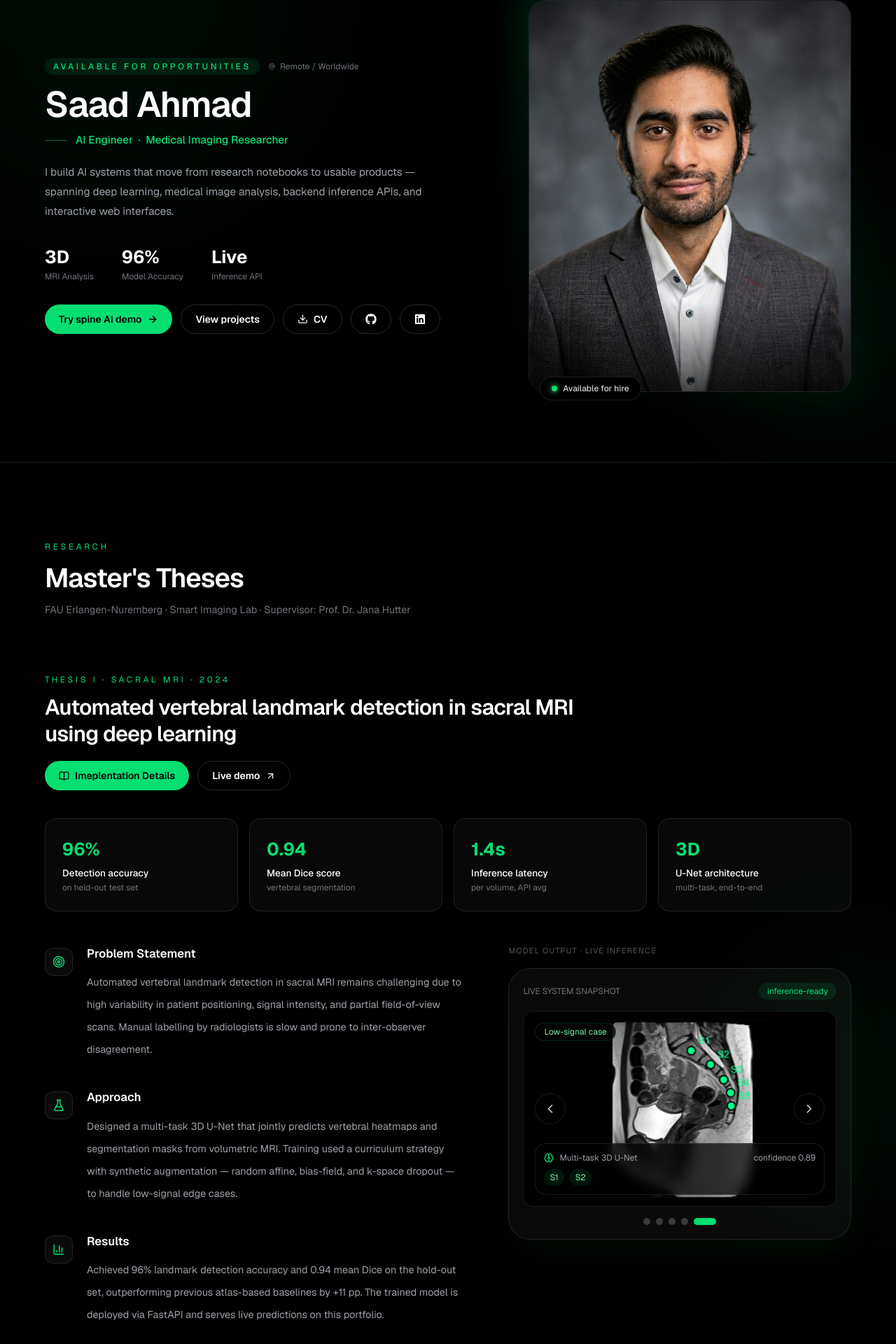
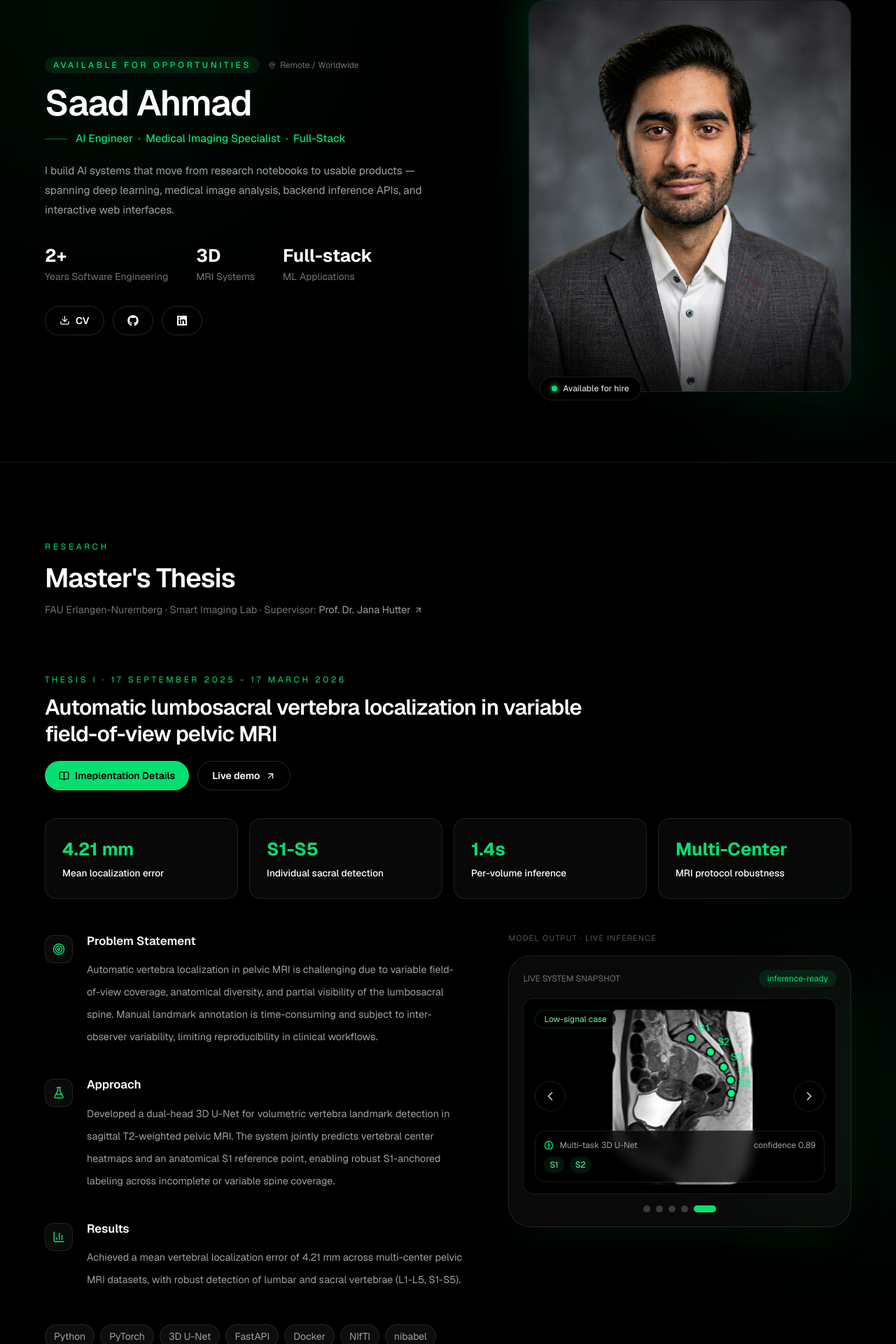
Before and after one commit to saad415/saad-ai-portfolio, a Next.js app: page / in a window 1280 px wide. Shown: the part 140-2060 px from the top of the page at 70% size. Built offline with nearby package versions, Linux system fonts and the light colour scheme.

Commit message:
updated text of thesis on main page.tsx

```diff
--- a/app/page.tsx
+++ b/app/page.tsx
@@ -7,15 +7,6 @@ import type { Project }  from "@/components/ProjectsSection";
 
 // ── Add your real projects here ──
 const projects: Project[] = [
-  {
-    title: "Spine Landmark Detection",
-    category: "Medical AI",
-    categoryTag: "AI/ML",
-    description:
-      "Production 3D U-Net that detects vertebral landmarks in sacral MRI with 96% accuracy. Served live via FastAPI.",
-    tech: ["PyTorch", "FastAPI", "Docker", "Next.js"],
-    href: "/projects/spine-demo",
-  },
   {
     title: "MRI Preprocessing Pipeline",
     category: "MLOps",
--- a/app/projects/spine-demo/page.tsx
+++ b/app/projects/spine-demo/page.tsx
@@ -4,7 +4,6 @@ import { useState } from "react";
 import { Upload, Brain, FileJson, ShieldAlert, Loader2 } from "lucide-react";
 import NiftiViewer from "@/components/NiftiViewer";
 import Navbar from "@/components/Navbar";
-import SpineOverview from "@/components/SpineOverview";
 
 const SAMPLE_CASES = [
   {
@@ -334,17 +333,6 @@ export default function SpineDemoPage() {
               </div>
             )}
 
-            {predictionResult && (
-              <div className="mt-6 rounded-2xl border border-green-400/20 bg-black/50 p-4">
-                <h3 className="mb-3 font-semibold text-green-400">
-                  Backend Response
-                </h3>
-
-                <pre className="overflow-auto text-xs text-gray-300">
-                  {JSON.stringify(predictionResult, null, 2)}
-                </pre>
-              </div>
-            )}
           </div>
 
           <div className="rounded-3xl border border-white/10 bg-white/[0.03] p-8">
@@ -360,7 +348,6 @@ export default function SpineDemoPage() {
         </div>
       </section>
 
-      <SpineOverview />
     </main>
   );
 }
--- a/components/Hero.tsx
+++ b/components/Hero.tsx
@@ -1,15 +1,13 @@
 "use client";
 
-import { ArrowRight, MapPin, Download } from "lucide-react";
+import { MapPin, Download } from "lucide-react";
 import { FaGithub, FaLinkedin } from "react-icons/fa";
 import Image from "next/image";
 
-const roles = ["AI Engineer", "Medical Imaging Researcher", "Full-Stack Developer"];
-
 const stats = [
-  { value: "3D",   label: "MRI Analysis" },
-  { value: "96%",  label: "Model Accuracy" },
-  { value: "Live", label: "Inference API" },
+  { value: "2+", label: "Years Software Engineering" },
+  { value: "3D", label: "MRI Systems" },
+  { value: "Full-stack", label: "ML Applications" },
 ];
 
 export default function Hero() {
@@ -47,7 +45,7 @@ export default function Hero() {
               className="font-medium text-green-400"
               style={{ fontSize: "clamp(0.8rem, 1.2vw, 1.2rem)" }}
             >
-              {roles[0]} &nbsp;·&nbsp; {roles[1]}
+              AI Engineer &nbsp;·&nbsp; Medical Imaging Specialist &nbsp;·&nbsp; Full-Stack
             </span>
           </div>
 
@@ -70,25 +68,13 @@ export default function Hero() {
                 >
                   {s.value}
                 </span>
-                <span className="text-xs text-zinc-500">{s.label}</span>
+                <span className="text-sm text-zinc-500">{s.label}</span>
               </div>
             ))}
           </div>
 
           {/* CTA buttons */}
           <div className="anim-fade-up anim-delay-6 mt-8 flex flex-wrap gap-3">
-            <a
-              href="/projects/spine-demo"
-              className="inline-flex items-center gap-2 rounded-full bg-green-400 px-5 py-2.5 text-sm font-semibold text-black transition hover:bg-green-300"
-            >
-              Try spine AI demo <ArrowRight size={16} />
-            </a>
-            <a
-              href="#projects"
-              className="inline-flex items-center gap-2 rounded-full border border-white/15 px-5 py-2.5 text-sm font-semibold text-white transition hover:border-green-400 hover:text-green-400"
-            >
-              View projects
-            </a>
             <a
               href="/Saad_Ahmad_CV.pdf"
               download
--- a/components/ResearchSection.tsx
+++ b/components/ResearchSection.tsx
@@ -55,6 +55,9 @@ const StackChips = ({ stack }: { stack: string[] }) => (
   </div>
 );
 
+const JANA_HUTTER_SCHOLAR_URL =
+  "https://scholar.google.com/citations?hl=en&user=Wwj1FxcAAAAJ";
+
 /* ── Main component ── */
 
 export default function ResearchSection() {
@@ -76,10 +79,18 @@ export default function ResearchSection() {
           className="font-semibold leading-tight tracking-tight"
           style={{ fontSize: "clamp(1.6rem, 3vw, 3.5rem)" }}
         >
-          Master's Theses
+          Master&apos;s Thesis
         </h2>
         <p style={{ fontSize: "clamp(0.9rem, 1.05vw, 1.1rem)" }} className="mt-3 text-zinc-500">
-          FAU Erlangen-Nuremberg · Smart Imaging Lab · Supervisor: Prof. Dr. Jana Hutter
+          FAU Erlangen-Nuremberg · Smart Imaging Lab · Supervisor:{" "}
+          <a
+            href={JANA_HUTTER_SCHOLAR_URL}
+            target="_blank"
+            rel="noopener noreferrer"
+            className="inline-flex items-center gap-1 text-zinc-400 transition hover:text-green-400"
+          >
+            Prof. Dr. Jana Hutter <ArrowUpRight size={13} />
+          </a>
         </p>
       </motion.div>
 
@@ -93,12 +104,12 @@ export default function ResearchSection() {
         transition={{ duration: 0.6 }}
       >
         <div className="mb-10">
-          <SectionTag>Thesis I · Sacral MRI · 2024</SectionTag>
+          <SectionTag>Thesis I · 17 September 2025 - 17 March 2026</SectionTag>
           <h3
             className="max-w-3xl font-semibold leading-tight tracking-tight"
             style={{ fontSize: "clamp(1.3rem, 2.4vw, 2.8rem)" }}
           >
-            Automated vertebral landmark detection in sacral MRI using deep learning
+            Automatic lumbosacral vertebra localization in variable field-of-view pelvic MRI
           </h3>
           <div className="mt-5 flex flex-wrap gap-3">
             <a
@@ -118,19 +129,19 @@ export default function ResearchSection() {
 
         <div className="mb-12 grid grid-cols-2 gap-4 lg:grid-cols-4">
           {[
-            { value: "96%",  label: "Detection accuracy", sub: "on held-out test set" },
-            { value: "0.94", label: "Mean Dice score",     sub: "vertebral segmentation" },
-            { value: "1.4s", label: "Inference latency",   sub: "per volume, API avg" },
-            { value: "3D",   label: "U-Net architecture",  sub: "multi-task, end-to-end" },
+            { value: "4.21 mm", label: "Mean localization error", sub: "" },
+            { value: "S1-S5", label: "Individual sacral detection", sub: "" },
+            { value: "1.4s", label: "Per-volume inference", sub: "" },
+            { value: "Multi-Center", label: "MRI protocol robustness", sub: "" },
           ].map((m, i) => <MetricCard key={m.label} {...m} delay={i * 0.07} />)}
         </div>
 
         <div className="grid gap-12 lg:grid-cols-[1.1fr_0.9fr] lg:items-start lg:gap-16">
           <div className="flex flex-col gap-10">
             {[
-              { icon: Target,       title: "Problem Statement", body: "Automated vertebral landmark detection in sacral MRI remains challenging due to high variability in patient positioning, signal intensity, and partial field-of-view scans. Manual labelling by radiologists is slow and prone to inter-observer disagreement." },
-              { icon: FlaskConical, title: "Approach",          body: "Designed a multi-task 3D U-Net that jointly predicts vertebral heatmaps and segmentation masks from volumetric MRI. Training used a curriculum strategy with synthetic augmentation — random affine, bias-field, and k-space dropout — to handle low-signal edge cases." },
-              { icon: BarChart3,    title: "Results",           body: "Achieved 96% landmark detection accuracy and 0.94 mean Dice on the hold-out set, outperforming previous atlas-based baselines by +11 pp. The trained model is deployed via FastAPI and serves live predictions on this portfolio." },
+              { icon: Target,       title: "Problem Statement", body: "Automatic vertebra localization in pelvic MRI is challenging due to variable field-of-view coverage, anatomical diversity, and partial visibility of the lumbosacral spine. Manual landmark annotation is time-consuming and subject to inter-observer variability, limiting reproducibility in clinical workflows." },
+              { icon: FlaskConical, title: "Approach",          body: "Developed a dual-head 3D U-Net for volumetric vertebra landmark detection in sagittal T2-weighted pelvic MRI. The system jointly predicts vertebral center heatmaps and an anatomical S1 reference point, enabling robust S1-anchored labeling across incomplete or variable spine coverage." },
+              { icon: BarChart3,    title: "Results",           body: "Achieved a mean vertebral localization error of 4.21 mm across multi-center pelvic MRI datasets, with robust detection of lumbar and sacral vertebrae (L1-L5, S1-S5)." },
             ].map((s, i) => <NarrativeItem key={s.title} {...s} delay={i * 0.08} />)}
             <StackChips stack={["Python", "PyTorch", "3D U-Net", "FastAPI", "Docker", "NIfTI", "nibabel"]} />
           </div>
@@ -166,7 +177,7 @@ export default function ResearchSection() {
         transition={{ duration: 0.6 }}
       >
         <div className="mb-10">
-          <SectionTag>Thesis II · Pelvic MRI · Sep 2025 – Mar 2026</SectionTag>
+          <SectionTag>Thesis II · 17 September 2025 - 17 March 2026</SectionTag>
           <h3
             className="max-w-3xl font-semibold leading-tight tracking-tight"
             style={{ fontSize: "clamp(1.3rem, 2.4vw, 2.8rem)" }}
@@ -191,10 +202,10 @@ export default function ResearchSection() {
 
         <div className="mb-12 grid grid-cols-2 gap-4 lg:grid-cols-4">
           {[
-            { value: "4.52mm", label: "Overall mean error",  sub: "192 landmarks evaluated" },
-            { value: "2.90mm", label: "Best: Cavity Cervix", sub: "highest precision" },
-            { value: "3.66mm", label: "Median error",        sub: "all 6 landmarks" },
-            { value: "32",     label: "Test cases",          sub: "3 acquisition protocols" },
+            { value: "4.52 mm", label: "Overall mean error", sub: "192 landmarks evaluated" },
+            { value: "2.90 mm", label: "Best landmark precision", sub: "Cavity Cervix" },
+            { value: "3.66 mm", label: "Median localization error", sub: "All 6 landmarks" },
+            { value: "32", label: "Multi-protocol test cases", sub: "3 acquisition protocols" },
           ].map((m, i) => <MetricCard key={m.label} {...m} delay={i * 0.07} />)}
         </div>
 
@@ -202,8 +213,8 @@ export default function ResearchSection() {
           <div className="flex flex-col gap-10">
             {[
               { icon: Target,       title: "Problem Statement", body: "Uterine biometry — measuring fundal thickness, body length, cervical length, and AP diameter — is essential for managing endometrial cancer, fibroids, and endometriosis, yet is performed manually with high inter-observer variability. No prior automated 3D approach existed for multi-landmark localization." },
-              { icon: FlaskConical, title: "Approach",          body: "Proposed a segmentation-guided multi-decoder 3D U-Net predicting six uterine landmarks simultaneously. Introduced SharpHeatmapLoss — a custom loss combining MSE with a cubic penalty term that forces sharply peaked heatmaps — and ROI-guided inference using uterine segmentation masks to eliminate background noise." },
-              { icon: BarChart3,    title: "Results",           body: "Achieved 4.52 mm overall mean error across 192 landmarks and 32 test cases from 3 acquisition protocols. Cavity Cervix and Cavity Fundus reached sub-3 mm precision. Enables reproducible uterine biometry at scale, reducing inter-reader variability in fibroid monitoring and endometriosis staging." },
+              { icon: FlaskConical, title: "Approach",          body: "Built the preprocessing pipeline used across the entire project, handling raw MRI data from three different scanner protocols. Using an nnU-Net v2 uterine segmentation as a region of interest, trained a multi-decoder 3D U-Net with a shared encoder and independent decoder branches for each landmark group, predicting six uterine landmarks simultaneously. Introduced SharpHeatmapLoss — a custom loss combining MSE with a cubic penalty term that forces sharply peaked heatmaps — and ROI-guided inference using uterine segmentation masks to eliminate background noise." },
+              { icon: BarChart3,    title: "Results",           body: "Achieved 4.52 mm overall mean error across 192 landmarks and 32 test cases from 3 acquisition protocols. Cavity Cervix and Cavity Fundus reached sub-3 mm precision. Landmark detection contributed directly to a real-time reporting pipeline achieving end-to-end results in under 60 seconds, submitted to IEEE Transactions on Medical Imaging." },
             ].map((s, i) => <NarrativeItem key={s.title} {...s} delay={i * 0.08} />)}
             <StackChips stack={["Python", "PyTorch", "3D U-Net", "SharpHeatmapLoss", "NIfTI", "nibabel", "SciPy", "3D Slicer"]} />
           </div>
```
